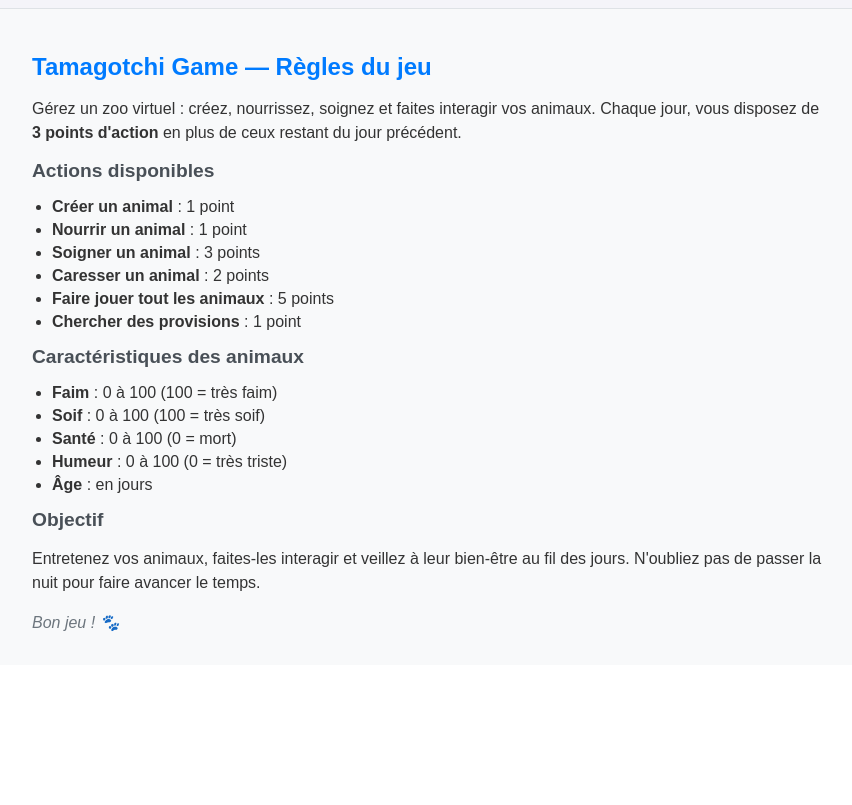
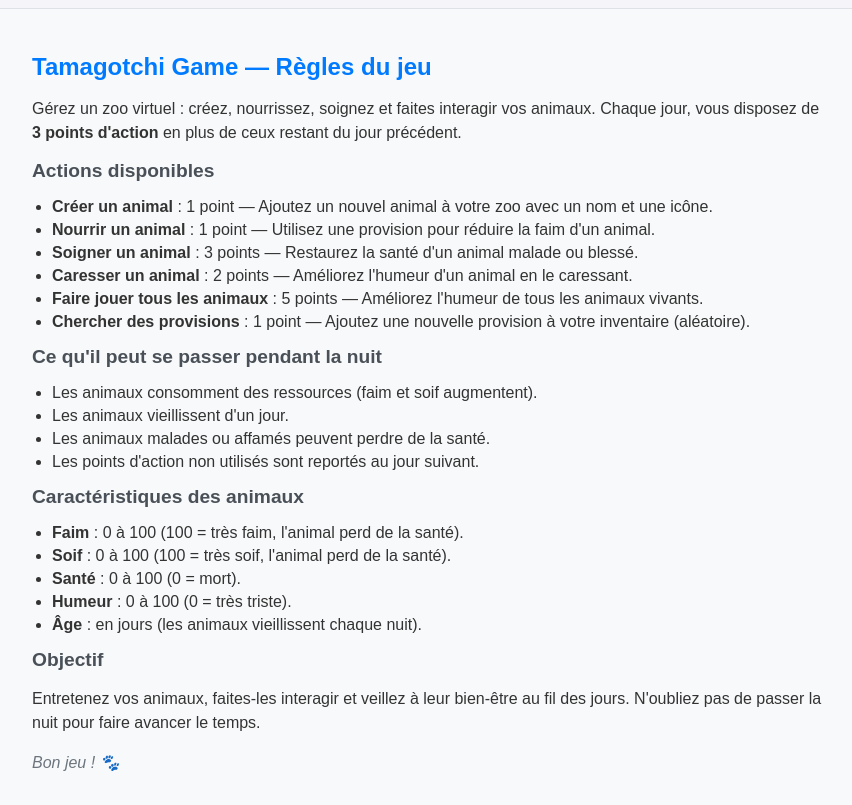
Before and after one commit to AnthonySkr/PHPPOO, a PHP site: page / in a window 1280 px wide. Shown: the part 331-1136 px from the top of the page, without its empty margins (208-1060 px from the left). Before the commit the page ends 963 px from the top, so only its background shows below. Run offline with PHP 8.4, Linux system fonts and the light colour scheme.

Commit message:
Add validation for provisions in feedAnimal method and enhance game rules in interface

```diff
--- a/classes/Game.php
+++ b/classes/Game.php
@@ -124,6 +124,11 @@ class Game {
     }
 
     public function feedAnimal($animalId, $provisionId) {
+        if (!isset($this->provisions[$provisionId])) {
+            $this->addMessage("Vous n'avez pas de provision valide pour nourrir cet animal !");
+            return;
+        }
+
         if ($this->consumePoints(1)) {
             $animal = $this->animals[$animalId];
             $provision = $this->provisions[$provisionId];
--- a/interface.php
+++ b/interface.php
@@ -124,27 +124,35 @@
             <?php print_r($game); ?>
         </pre>
         -->
-        <div class="game-rules">
+                <div class="game-rules">
             <h3>Tamagotchi Game — Règles du jeu</h3>
             <p>Gérez un zoo virtuel : créez, nourrissez, soignez et faites interagir vos animaux. Chaque jour, vous disposez de <strong>3 points d'action</strong> en plus de ceux restant du jour précédent.</p>
 
             <h4>Actions disponibles</h4>
             <ul>
-                <li><strong>Créer un animal</strong> : 1 point</li>
-                <li><strong>Nourrir un animal</strong> : 1 point</li>
-                <li><strong>Soigner un animal</strong> : 3 points</li>
-                <li><strong>Caresser un animal</strong> : 2 points</li>
-                <li><strong>Faire jouer tout les animaux</strong> : 5 points</li>
-                <li><strong>Chercher des provisions</strong> : 1 point</li>
+                <li><strong>Créer un animal</strong> : 1 point — Ajoutez un nouvel animal à votre zoo avec un nom et une icône.</li>
+                <li><strong>Nourrir un animal</strong> : 1 point — Utilisez une provision pour réduire la faim d'un animal.</li>
+                <li><strong>Soigner un animal</strong> : 3 points — Restaurez la santé d'un animal malade ou blessé.</li>
+                <li><strong>Caresser un animal</strong> : 2 points — Améliorez l'humeur d'un animal en le caressant.</li>
+                <li><strong>Faire jouer tous les animaux</strong> : 5 points — Améliorez l'humeur de tous les animaux vivants.</li>
+                <li><strong>Chercher des provisions</strong> : 1 point — Ajoutez une nouvelle provision à votre inventaire (aléatoire).</li>
+            </ul>
+
+            <h4>Ce qu'il peut se passer pendant la nuit</h4>
+            <ul>
+                <li>Les animaux consomment des ressources (faim et soif augmentent).</li>
+                <li>Les animaux vieillissent d'un jour.</li>
+                <li>Les animaux malades ou affamés peuvent perdre de la santé.</li>
+                <li>Les points d'action non utilisés sont reportés au jour suivant.</li>
             </ul>
 
             <h4>Caractéristiques des animaux</h4>
             <ul>
-                <li><strong>Faim</strong> : 0 à 100 (100 = très faim)</li>
-                <li><strong>Soif</strong> : 0 à 100 (100 = très soif)</li>
-                <li><strong>Santé</strong> : 0 à 100 (0 = mort)</li>
-                <li><strong>Humeur</strong> : 0 à 100 (0 = très triste)</li>
-                <li><strong>Âge</strong> : en jours</li>
+                <li><strong>Faim</strong> : 0 à 100 (100 = très faim, l'animal perd de la santé).</li>
+                <li><strong>Soif</strong> : 0 à 100 (100 = très soif, l'animal perd de la santé).</li>
+                <li><strong>Santé</strong> : 0 à 100 (0 = mort).</li>
+                <li><strong>Humeur</strong> : 0 à 100 (0 = très triste).</li>
+                <li><strong>Âge</strong> : en jours (les animaux vieillissent chaque nuit).</li>
             </ul>
 
             <h4>Objectif</h4>
```
